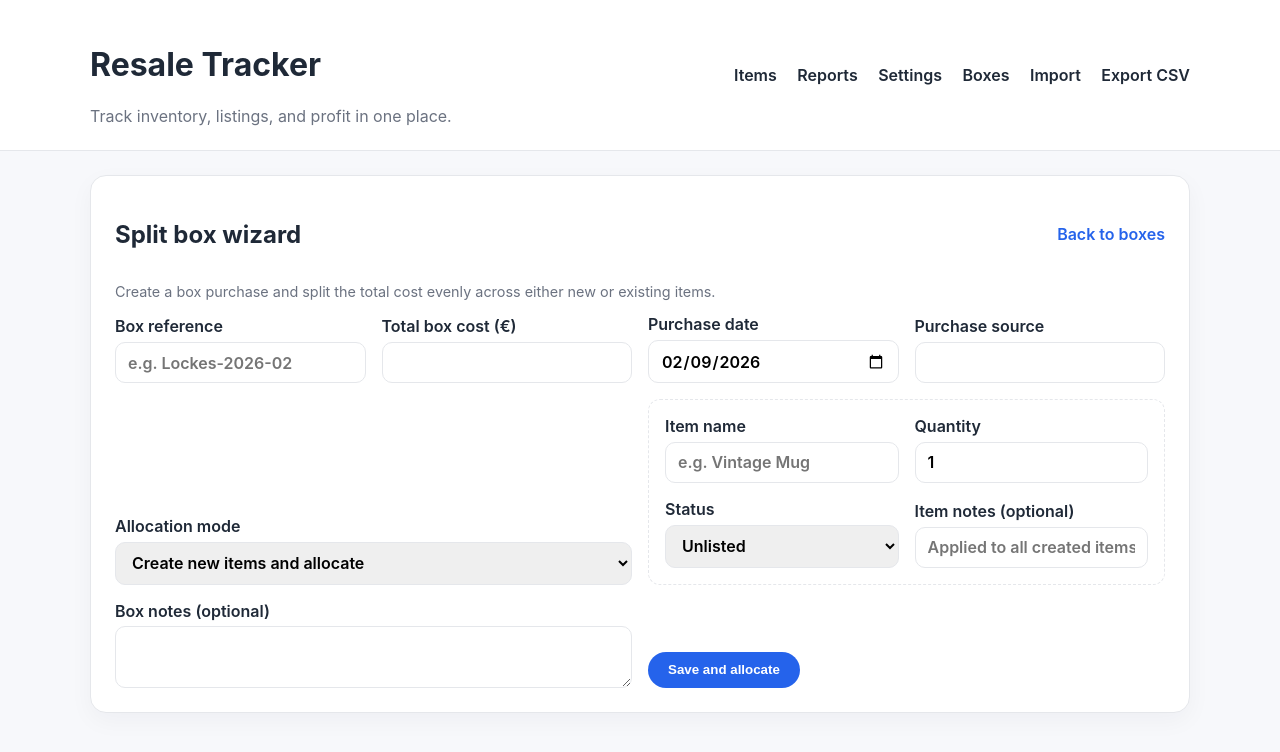
After one commit to ps1-eng/super-potato, a Flask app: page /lots/new in a window 1280 px wide. The commit adds this page. Shown: the top 752 px of the page. Run offline with Flask 3, Linux system fonts and the light colour scheme; data comes from the database, SQL or seed files in the repository; tables that the repository leaves empty hold one stand-in row (values such as "Sample post").

Commit message:
Add split box wizard with lot allocation workflow

```diff
--- a/app.py
+++ b/app.py
@@ -145,6 +145,18 @@ def init_db() -> None:
         )
         conn.execute(
             """
+            CREATE TABLE IF NOT EXISTS lots (
+                id INTEGER PRIMARY KEY AUTOINCREMENT,
+                reference TEXT NOT NULL,
+                purchase_date TEXT NOT NULL,
+                purchase_source TEXT NOT NULL,
+                total_cost REAL NOT NULL,
+                notes TEXT
+            )
+            """
+        )
+        conn.execute(
+            """
             CREATE TABLE IF NOT EXISTS items (
                 id INTEGER PRIMARY KEY AUTOINCREMENT,
                 name TEXT NOT NULL,
@@ -175,6 +187,7 @@ def init_db() -> None:
             """
         )
         ensure_column(conn, "items", "listed_date", "TEXT")
+        ensure_column(conn, "items", "lot_id", "INTEGER")
         conn.executemany(
             "INSERT OR IGNORE INTO purchase_sources (name) VALUES (?)",
             [(source,) for source in PURCHASE_SOURCE_OPTIONS],
@@ -209,6 +222,11 @@ def init_db() -> None:
         conn.execute(
             """
             CREATE INDEX IF NOT EXISTS idx_purchase_sources_active ON purchase_sources (active)
+            """
+        )
+        conn.execute(
+            """
+            CREATE INDEX IF NOT EXISTS idx_items_lot_id ON items (lot_id)
             """
         )
 
@@ -387,6 +405,73 @@ def fetch_purchase_source_usage() -> list[sqlite3.Row]:
         return conn.execute(query).fetchall()
 
 
+def fetch_lots() -> list[sqlite3.Row]:
+    query = """
+        SELECT lots.*,
+               COUNT(items.id) AS item_count,
+               COALESCE(SUM(items.purchase_price), 0) AS allocated_cost
+        FROM lots
+        LEFT JOIN items ON items.lot_id = lots.id
+        GROUP BY lots.id
+        ORDER BY lots.id DESC
+    """
+    with get_db() as conn:
+        return conn.execute(query).fetchall()
+
+
+def fetch_lot(lot_id: int) -> sqlite3.Row | None:
+    query = """
+        SELECT lots.*,
+               COUNT(items.id) AS item_count,
+               COALESCE(SUM(items.purchase_price), 0) AS allocated_cost
+        FROM lots
+        LEFT JOIN items ON items.lot_id = lots.id
+        WHERE lots.id = ?
+        GROUP BY lots.id
+    """
+    with get_db() as conn:
+        return conn.execute(query, (lot_id,)).fetchone()
+
+
+def fetch_lot_items(lot_id: int) -> list[sqlite3.Row]:
+    with get_db() as conn:
+        return conn.execute(
+            """
+            SELECT *
+            FROM items
+            WHERE lot_id = ?
+            ORDER BY id DESC
+            """,
+            (lot_id,),
+        ).fetchall()
+
+
+def fetch_unassigned_items() -> list[sqlite3.Row]:
+    with get_db() as conn:
+        return conn.execute(
+            """
+            SELECT id, name, sku, purchase_price, status, purchase_date, purchase_source
+            FROM items
+            WHERE lot_id IS NULL
+            ORDER BY id DESC
+            LIMIT 200
+            """
+        ).fetchall()
+
+
+def split_amount_evenly(total: Decimal, count: int) -> list[Decimal]:
+    if count <= 0:
+        return []
+    cents = int((total * 100).quantize(Decimal('1')))
+    base = cents // count
+    remainder = cents % count
+    values: list[Decimal] = []
+    for i in range(count):
+        cents_value = base + (1 if i < remainder else 0)
+        values.append(Decimal(cents_value) / Decimal(100))
+    return values
+
+
 def fetch_items(
     status: str | None = None,
     marketplace: str | None = None,
@@ -396,9 +481,10 @@ def fetch_items(
     offset: int | None = None,
 ) -> list[sqlite3.Row]:
     query = """
-        SELECT items.*, COUNT(listings.id) AS listing_count
+        SELECT items.*, lots.reference AS lot_reference, COUNT(listings.id) AS listing_count
         FROM items
         LEFT JOIN listings ON listings.item_id = items.id
+        LEFT JOIN lots ON lots.id = items.lot_id
     """
     filters = []
     params: list[str] = []
@@ -429,7 +515,15 @@ def fetch_items(
 
 def fetch_item(item_id: int) -> sqlite3.Row | None:
     with get_db() as conn:
-        return conn.execute("SELECT * FROM items WHERE id = ?", (item_id,)).fetchone()
+        return conn.execute(
+            """
+            SELECT items.*, lots.reference AS lot_reference
+            FROM items
+            LEFT JOIN lots ON lots.id = items.lot_id
+            WHERE items.id = ?
+            """,
+            (item_id,),
+        ).fetchone()
 
 
 def fetch_listings(item_id: int) -> list[sqlite3.Row]:
@@ -611,6 +705,127 @@ def settings() -> str:
         "settings.html",
         purchase_sources=fetch_purchase_source_usage(),
     )
+
+
+@app.route("/lots")
+def lots() -> str:
+    return render_template("lots.html", lots=fetch_lots())
+
+
+@app.route("/lots/new", methods=["GET", "POST"])
+def split_box_wizard() -> str | Response:
+    if request.method == "GET":
+        return render_template(
+            "lot_wizard.html",
+            purchase_sources=fetch_purchase_sources(),
+            unassigned_items=fetch_unassigned_items(),
+        )
+
+    reference = request.form.get("reference", "").strip()
+    purchase_date_raw = request.form.get("purchase_date", "")
+    purchase_date = parse_date(purchase_date_raw)
+    purchase_source = normalize_purchase_source(request.form.get("purchase_source", "").strip())
+    total_cost = parse_decimal(request.form.get("total_cost", ""))
+    notes = request.form.get("notes", "").strip() or None
+    item_mode = request.form.get("item_mode", "create")
+
+    if not reference:
+        flash("Box reference is required.")
+        return redirect(url_for("split_box_wizard"))
+    if purchase_date is None:
+        flash(f"Purchase date must be in {DATE_FORMAT} format.")
+        return redirect(url_for("split_box_wizard"))
+    if not purchase_source:
+        flash("Purchase source is required.")
+        return redirect(url_for("split_box_wizard"))
+    if total_cost is None or total_cost <= 0:
+        flash("Total box cost must be greater than 0.")
+        return redirect(url_for("split_box_wizard"))
+
+    selected_ids = [int(v) for v in request.form.getlist("item_ids") if v.isdigit()]
+    created_item_ids: list[int] = []
+
+    with get_db() as conn:
+        ensure_purchase_source(conn, purchase_source)
+        lot_cursor = conn.execute(
+            """
+            INSERT INTO lots (reference, purchase_date, purchase_source, total_cost, notes)
+            VALUES (?, ?, ?, ?, ?)
+            """,
+            (reference, purchase_date, purchase_source, float(total_cost), notes),
+        )
+        lot_id = lot_cursor.lastrowid
+
+        if item_mode == "create":
+            item_name = request.form.get("item_name", "").strip()
+            quantity_raw = request.form.get("quantity", "").strip()
+            status = request.form.get("status", "Unlisted")
+            item_notes = request.form.get("item_notes", "").strip() or None
+            if not item_name:
+                flash("Item name is required when creating items from the box.")
+                conn.execute("DELETE FROM lots WHERE id = ?", (lot_id,))
+                return redirect(url_for("split_box_wizard"))
+            try:
+                quantity = int(quantity_raw)
+            except ValueError:
+                quantity = 0
+            if quantity < 1 or quantity > 200:
+                flash("Quantity must be between 1 and 200.")
+                conn.execute("DELETE FROM lots WHERE id = ?", (lot_id,))
+                return redirect(url_for("split_box_wizard"))
+            if status not in STATUSES:
+                status = "Unlisted"
+            allocations = split_amount_evenly(total_cost, quantity)
+            for allocation in allocations:
+                cursor = conn.execute(
+                    """
+                    INSERT INTO items
+                        (name, sku, description, purchase_price, purchase_date, purchase_source, status, listed_date, notes, lot_id)
+                    VALUES
+                        (?, ?, ?, ?, ?, ?, ?, ?, ?, ?)
+                    """,
+                    (
+                        item_name,
+                        None,
+                        None,
+                        float(allocation),
+                        purchase_date,
+                        purchase_source,
+                        status,
+                        None,
+                        item_notes,
+                        lot_id,
+                    ),
+                )
+                created_item_ids.append(cursor.lastrowid)
+        else:
+            if not selected_ids:
+                flash("Select at least one existing item to allocate this box.")
+                conn.execute("DELETE FROM lots WHERE id = ?", (lot_id,))
+                return redirect(url_for("split_box_wizard"))
+            allocations = split_amount_evenly(total_cost, len(selected_ids))
+            for item_id, allocation in zip(selected_ids, allocations):
+                conn.execute(
+                    """
+                    UPDATE items
+                    SET lot_id = ?, purchase_price = ?, purchase_date = ?, purchase_source = ?
+                    WHERE id = ? AND lot_id IS NULL
+                    """,
+                    (lot_id, float(allocation), purchase_date, purchase_source, item_id),
+                )
+
+    flash("Split box saved and costs allocated.")
+    return redirect(url_for("lot_detail", lot_id=lot_id))
+
+
+@app.route("/lots/<int:lot_id>")
+def lot_detail(lot_id: int) -> str | Response:
+    lot = fetch_lot(lot_id)
+    if lot is None:
+        flash("Box not found.")
+        return redirect(url_for("lots"))
+    items = fetch_lot_items(lot_id)
+    return render_template("lot_detail.html", lot=lot, items=items)
 
 
 @app.route("/item/new", methods=["POST"])
--- a/static/styles.css
+++ b/static/styles.css
@@ -377,3 +377,9 @@ td:first-child {
     grid-template-columns: repeat(auto-fit, minmax(220px, 1fr));
   }
 }
+
+.nested-grid {
+  padding: 1rem;
+  border: 1px dashed var(--border);
+  border-radius: 12px;
+}
--- a/templates/base.html
+++ b/templates/base.html
@@ -18,6 +18,7 @@
         <a href="{{ url_for('index') }}">Items</a>
         <a href="{{ url_for('reports') }}">Reports</a>
         <a href="{{ url_for('settings') }}">Settings</a>
+        <a href="{{ url_for('lots') }}">Boxes</a>
         <a href="{{ url_for('import_csv') }}">Import</a>
         <a href="{{ url_for('export_csv') }}">Export CSV</a>
       </nav>
--- a/templates/index.html
+++ b/templates/index.html
@@ -2,7 +2,7 @@
 
 {% block content %}
 <section class="card">
-  <h2>Add item</h2>
+  <div class="item-header"><h2>Add item</h2><a class="button" href="{{ url_for('split_box_wizard') }}">Split box wizard</a></div>
   <form class="grid" method="post" action="{{ url_for('add_item') }}">
     <label>
       Item name
@@ -154,6 +154,7 @@
             <td>
               <strong>{{ item.name }}</strong>
               <div class="muted">{{ item.purchase_date }} · {{ item.purchase_source }}</div>
+              {% if item.lot_reference %}<div class="muted">Box: {{ item.lot_reference }}</div>{% endif %}
               <a href="{{ url_for('item_detail', item_id=item.id) }}">View</a>
               <a href="{{ url_for('edit_item', item_id=item.id) }}">Edit</a>
             </td>
--- a/templates/item_detail.html
+++ b/templates/item_detail.html
@@ -83,6 +83,7 @@
         <li>Purchase price: {{ item.purchase_price | currency }}</li>
         <li>Purchase date: {{ item.purchase_date }}</li>
         <li>Purchase source: {{ item.purchase_source }}</li>
+        <li>Box: {% if item.lot_id %}<a href="{{ url_for('lot_detail', lot_id=item.lot_id) }}">{{ item.lot_reference }}</a>{% else %}–{% endif %}</li>
         <li>Description: {{ item.description or '–' }}</li>
         <li>Notes: {{ item.notes or '–' }}</li>
       </ul>
--- /dev/null
+++ b/templates/lot_wizard.html
@@ -0,0 +1,121 @@
+{% extends 'base.html' %}
+
+{% block content %}
+<section class="card">
+  <div class="item-header">
+    <h2>Split box wizard</h2>
+    <a class="link" href="{{ url_for('lots') }}">Back to boxes</a>
+  </div>
+  <p class="muted">Create a box purchase and split the total cost evenly across either new or existing items.</p>
+
+  <form method="post" class="grid">
+    <label>
+      Box reference
+      <input type="text" name="reference" placeholder="e.g. Lockes-2026-02" required />
+    </label>
+    <label>
+      Total box cost (€)
+      <input type="number" step="0.01" min="0.01" name="total_cost" required />
+    </label>
+    <label>
+      Purchase date
+      <input type="date" name="purchase_date" value="{{ '' | today_input }}" required />
+    </label>
+    <label>
+      Purchase source
+      <input type="text" name="purchase_source" list="purchase-sources" required />
+    </label>
+
+    <label class="span-2">
+      Allocation mode
+      <select name="item_mode" id="item-mode">
+        <option value="create">Create new items and allocate</option>
+        <option value="existing">Use existing unassigned items</option>
+      </select>
+    </label>
+
+    <div id="create-mode" class="grid span-2 nested-grid">
+      <label>
+        Item name
+        <input type="text" name="item_name" placeholder="e.g. Vintage Mug" />
+      </label>
+      <label>
+        Quantity
+        <input type="number" name="quantity" min="1" max="200" value="1" />
+      </label>
+      <label>
+        Status
+        <select name="status">
+          <option value="Unlisted">Unlisted</option>
+          <option value="Listed">Listed</option>
+          <option value="Sold">Sold</option>
+        </select>
+      </label>
+      <label>
+        Item notes (optional)
+        <input type="text" name="item_notes" placeholder="Applied to all created items" />
+      </label>
+    </div>
+
+    <div id="existing-mode" class="span-2" style="display:none;">
+      <p class="muted">Pick one or more unassigned items. The wizard will set each item's purchase cost to an equal share.</p>
+      <div class="table-wrap">
+        <table>
+          <thead>
+            <tr>
+              <th></th>
+              <th>Item</th>
+              <th>Status</th>
+              <th>Current cost</th>
+              <th>Purchased</th>
+            </tr>
+          </thead>
+          <tbody>
+            {% for item in unassigned_items %}
+              <tr>
+                <td><input type="checkbox" name="item_ids" value="{{ item.id }}" /></td>
+                <td>{{ item.name }}</td>
+                <td>{{ item.status }}</td>
+                <td>{{ item.purchase_price | currency }}</td>
+                <td>{{ item.purchase_date }} · {{ item.purchase_source }}</td>
+              </tr>
+            {% else %}
+              <tr>
+                <td colspan="5" class="empty">No unassigned items available.</td>
+              </tr>
+            {% endfor %}
+          </tbody>
+        </table>
+      </div>
+    </div>
+
+    <label class="span-2">
+      Box notes (optional)
+      <textarea name="notes" rows="2"></textarea>
+    </label>
+
+    <button type="submit" class="primary">Save and allocate</button>
+  </form>
+
+  <datalist id="purchase-sources">
+    {% for source in purchase_sources %}
+      <option value="{{ source }}"></option>
+    {% endfor %}
+  </datalist>
+</section>
+
+<script>
+  const modeSelect = document.getElementById('item-mode');
+  const createMode = document.getElementById('create-mode');
+  const existingMode = document.getElementById('existing-mode');
+
+  function updateMode() {
+    const creating = modeSelect.value === 'create';
+    createMode.style.display = creating ? 'grid' : 'none';
+    existingMode.style.display = creating ? 'none' : 'block';
+  }
+
+  modeSelect.addEventListener('change', updateMode);
+  updateMode();
+</script>
+{% endblock %}
```
Also changed, not shown: templates/lot_detail.html (added, +59 -0 lines), templates/lots.html (added, +41 -0 lines), README.md.
